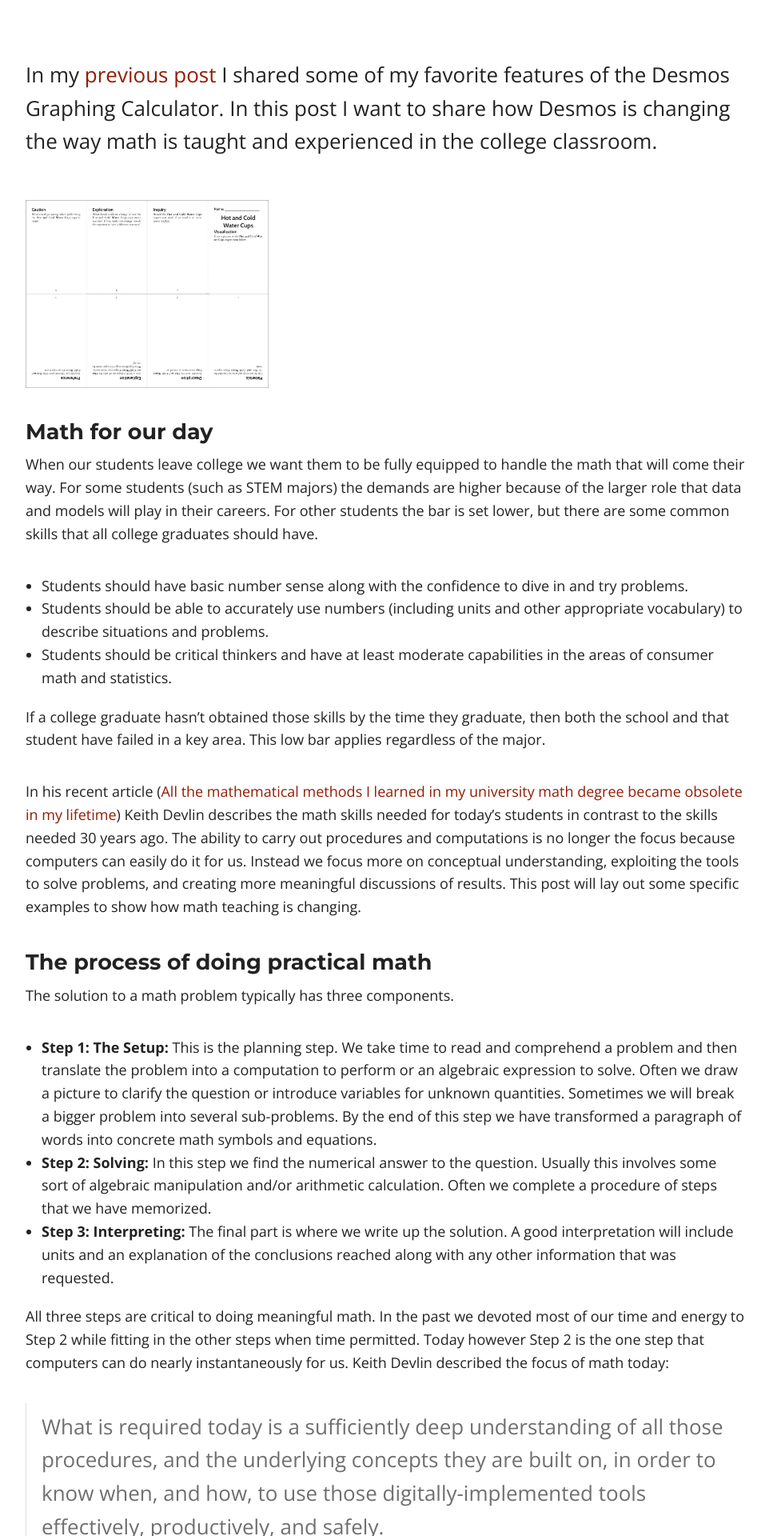
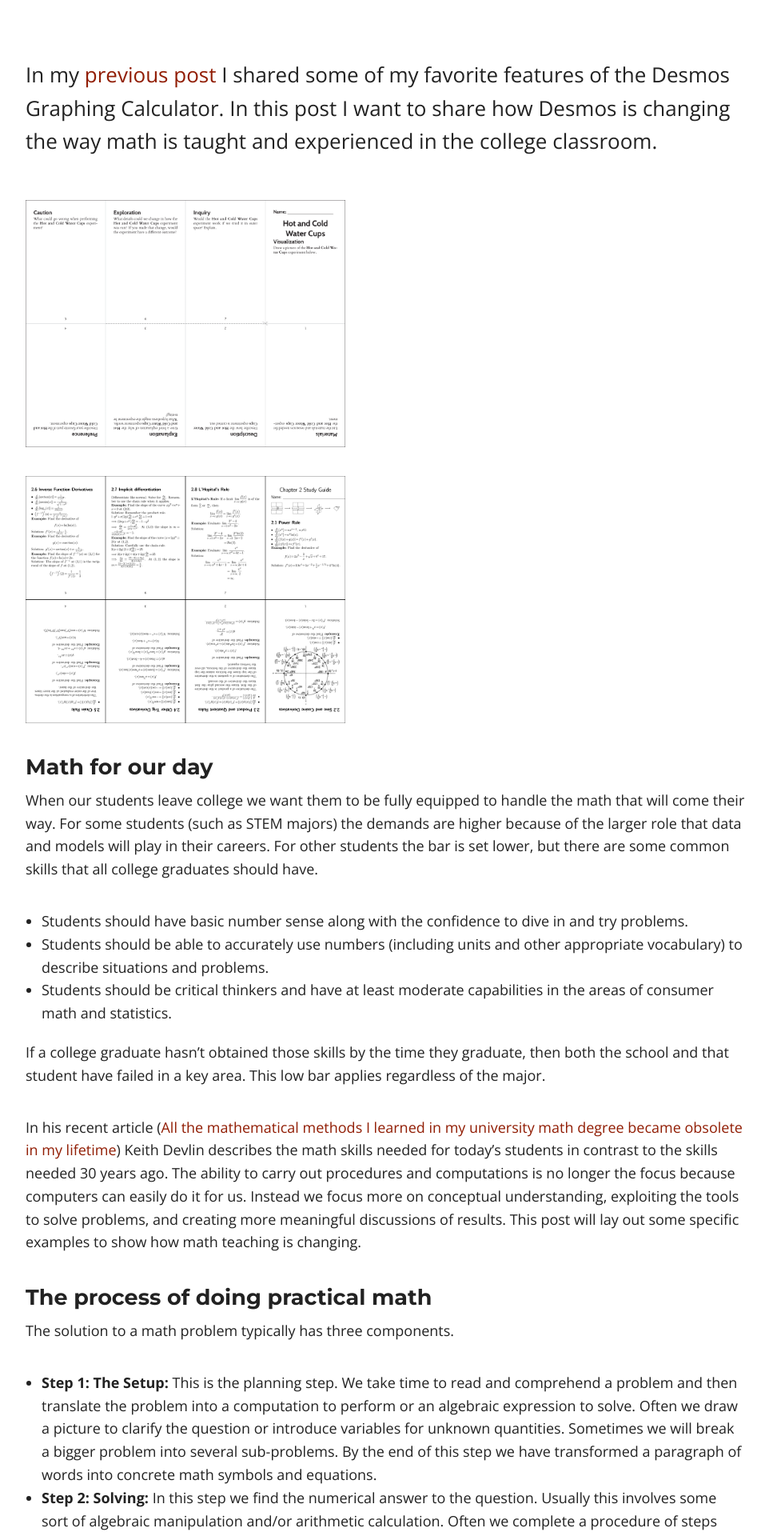
Before and after one commit to sergeballif/sergeballif.github.io, a Jekyll site: the page built from play.md, in a window 1280 px wide. Shown: the part 535-2455 px from the top of the page at 80% size, without its empty margins (158-1120 px from the left). Built offline with Jekyll 4.4.1, drawn with Linux system fonts in a browser that asks for light colours; nearby versions of some CDN libraries.

Commit message:
Update play.md

```diff
--- a/play.md
+++ b/play.md
@@ -16,9 +16,9 @@
 
 In my [previous post](https://sergeballif.github.io/personal/math/teaching/fun/a-brief-intro-to-desmos) I shared some of my favorite features of the Desmos Graphing Calculator. In this post I want to share how Desmos is changing the way math is taught and experienced in the college classroom.
 
-<a href="https://sergeballif.github.io/images/science-mom-guidepocketmod.pdf">
-<img src="https://sergeballif.github.io/images/science-mom-guidepocketmod.png" alt="A teacher guide consisting of 8 pages" style="max-width:304px;">
-</a>
+<a href="https://sergeballif.github.io/images/science-mom-guidepocketmod.pdf"> <img src="https://sergeballif.github.io/images/science-mom-guidepocketmod.png" alt="A teacher guide consisting of 8 mini pages" style="max-width:400px;"> </a>
+
+<a href="https://sergeballif.github.io/images/derivatives-pocketmod.pdf"> <img src="https://sergeballif.github.io/images/derivatives-pocketmod.png" alt="A teacher guide consisting of 8 mini pages" style="max-width:400px;"> </a>
 
 ### Math for our day
 
```
